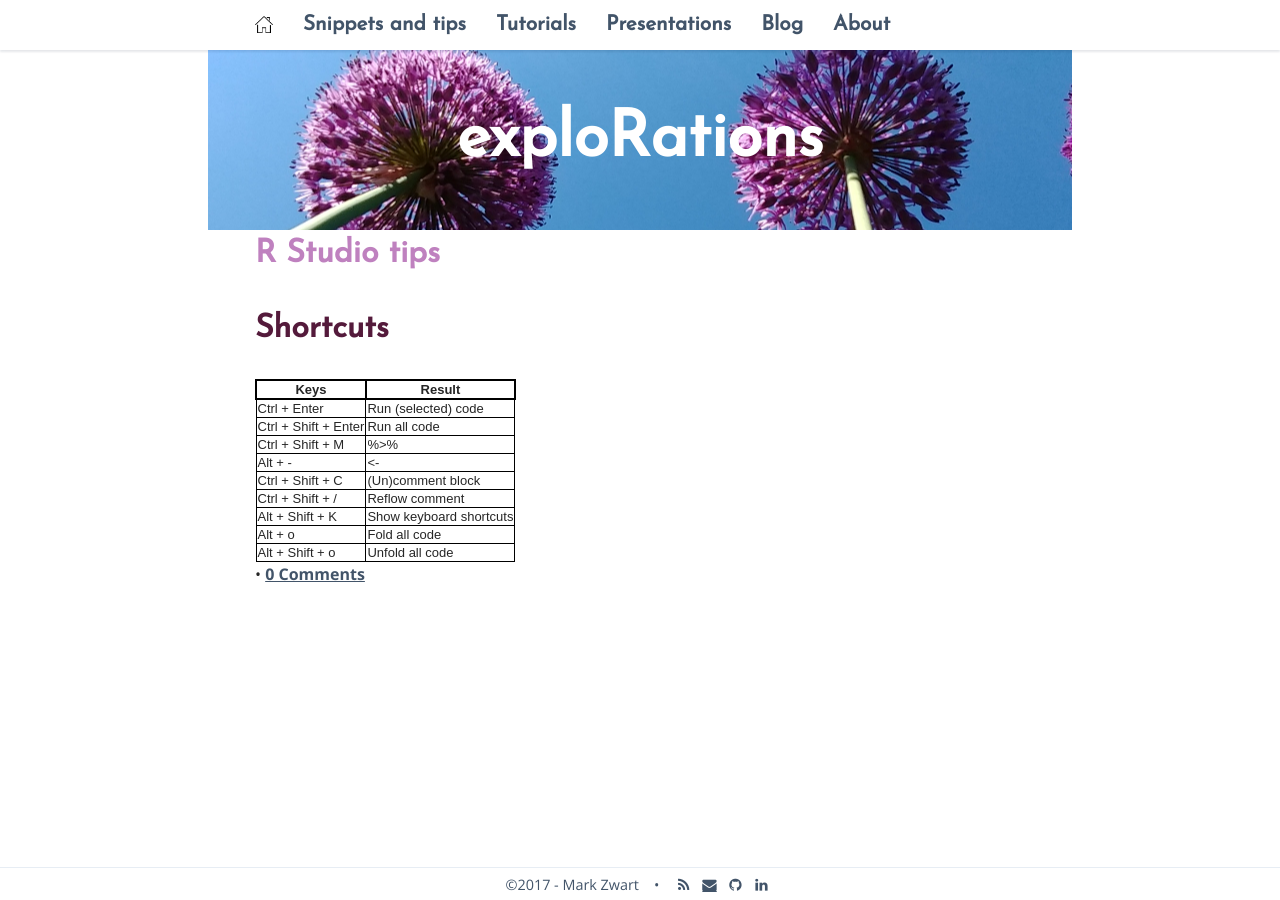
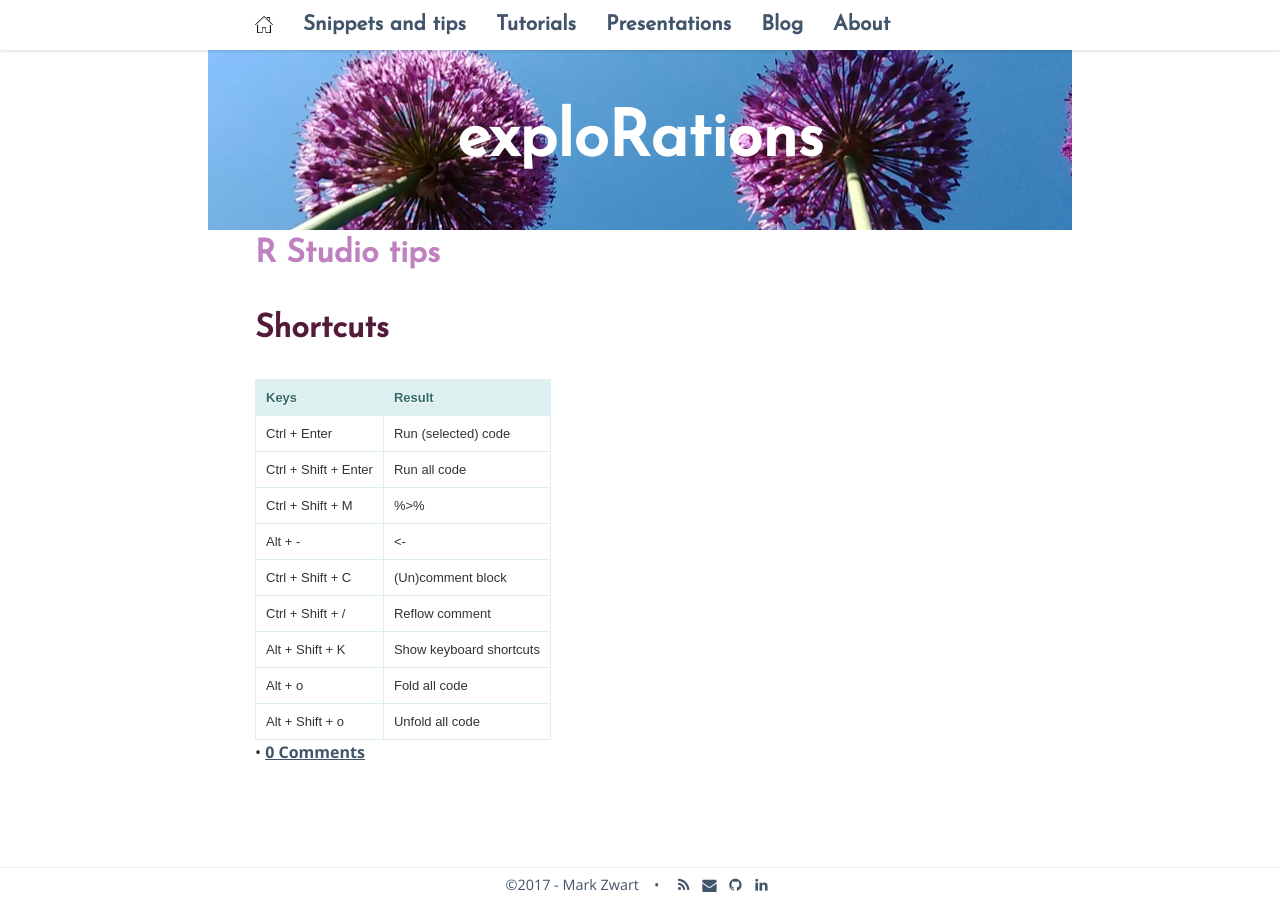
Before and after one commit to mark-me/mark-me.github.io, a Jekyll site: the page built from _pages/snippets-and-tips/r-studio-tips.md, in a window 1280 px wide. Built offline with Jekyll 4.4.1, drawn with Linux system fonts in a browser that asks for light colours; nearby versions of some CDN libraries; comment, search, counter and statistics services are not loaded.

Commit message:
Update _layout.scss

```diff
--- a/_sass/_layout.scss
+++ b/_sass/_layout.scss
@@ -142,10 +142,18 @@ table{
     font: normal 13px Arial, sans-serif;
 }
 th{
-    border:2px solid #000000;
+    background-color: #DDEFEF;
+    border: solid 1px #DDEEEE;
+    color: #336B6B;
+    padding: 10px;
+    text-align: left;
+    text-shadow: 1px 1px 1px #fff;
 }
 td{
-    border:1px solid #000000;
+    border: solid 1px #DDEEEE;
+    color: #333;
+    padding: 10px;
+    text-shadow: 1px 1px 1px #fff;
 }
 
 /**
```
